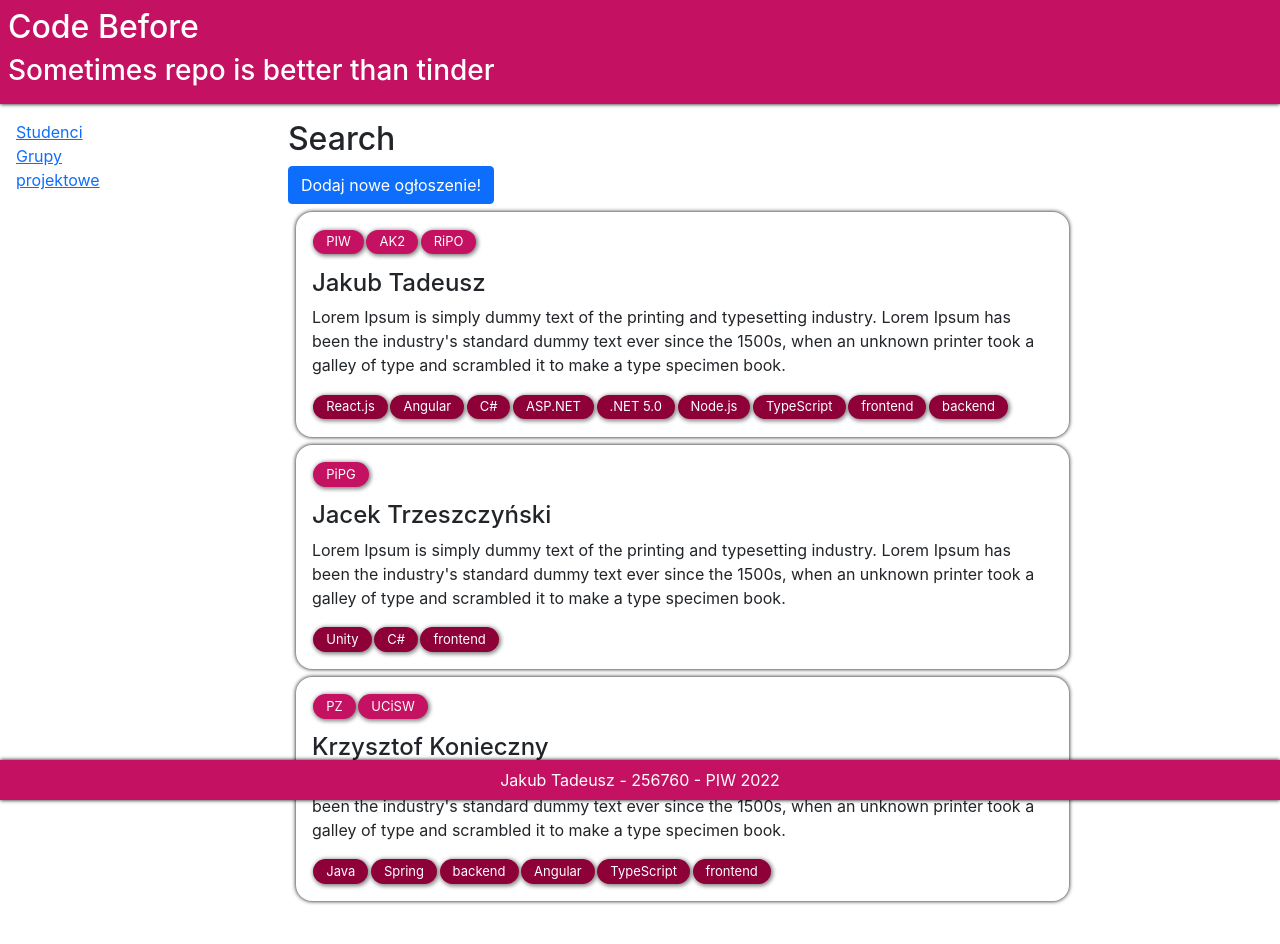
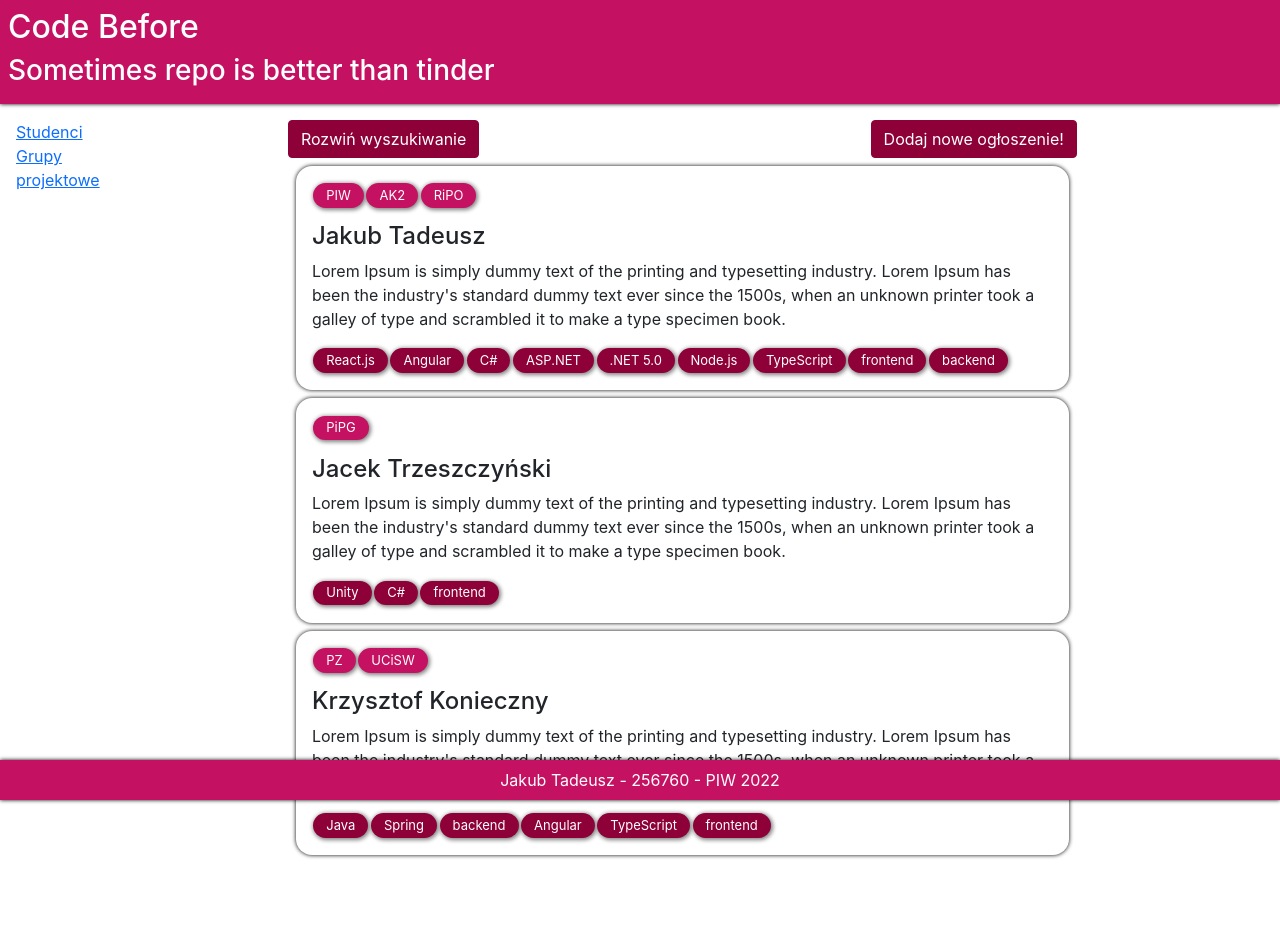
Before and after one commit to jakubtadeusz/PIW_LAB_2022, a React (Create React App) app in the folder Lab3/code-before/: page / in a window 1280 px wide. Shown: the top 944 px of the page. Built offline with nearby package versions, Linux system fonts and the light colour scheme.

Commit message:
Add buttons to handle search

```diff
--- /dev/null
+++ b/Lab3/code-before/src/Pages/StudentsPage.css
@@ -0,0 +1,10 @@
+.students-buttons{
+    display: flex;
+    justify-content: space-between;
+    margin-bottom: 0.4em;
+}
+
+.students-buttons .btn-dark{
+    background-color: #8e0038;
+    border-color: #8e0038;
+}
--- a/Lab3/code-before/src/Pages/StudentsPage.js
+++ b/Lab3/code-before/src/Pages/StudentsPage.js
@@ -1,3 +1,4 @@
+import "./StudentsPage.css"
 import { useState, useEffect } from "react";
 import StudentService from "../Models/StudentService";
 import StudentEntry from "./Components/StudentEntry";
@@ -6,17 +7,29 @@ import StudentSearch from "./Components/StudentSearch";
 
 function StudentsPage() {
   const [students, setStudents] = useState([]);
+  const [searchButtonContent, setSearchButtonContent] = useState("Rozwiń wyszukiwanie");
+  const [showSearch, setShowSearch] = useState(false);
 
   useEffect(()=>{
     setStudents(StudentService.getStudents());
   }, [])
 
+  useEffect(()=>{
+      setSearchButtonContent(showSearch?"Zwiń wyszukiwanie":"Rozwiń wyszukiwanie");
+  }, [showSearch])
+
+  const handleShowSearchButton = () => {
+    setShowSearch(!showSearch);
+  }
+
   return (
     <div className="StudentsPage">
-        <StudentSearch></StudentSearch>
-        <button type="button" className="btn btn-primary">Dodaj nowe ogłoszenie!</button>
-        {students.map((student)=><StudentEntry student={student} key={"student_" + student.id}></StudentEntry>)
-        }
+      <div className="students-buttons">
+        <button type="button" className="btn btn-dark" onClick={handleShowSearchButton}>{searchButtonContent}</button>
+        <button type="button" className="btn btn-dark">Dodaj nowe ogłoszenie!</button>
+      </div>
+      {showSearch && <StudentSearch></StudentSearch>}
+      {students.map((student)=><StudentEntry student={student} key={"student_" + student.id}></StudentEntry>)}
     </div>
   );
 }
```
